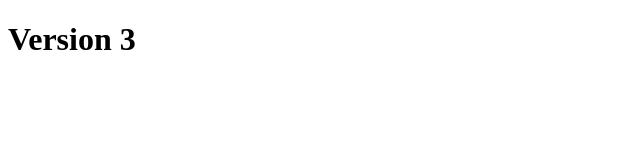
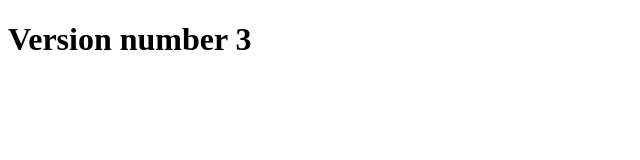
Before and after one commit to nairx/git-lessons, a plain HTML site: page index.html in a window 1280 px wide. Shown: the whole page, without its empty margins (0-640 px from the left). Drawn offline with Linux system fonts and the light colour scheme.

```diff
--- a/index.html
+++ b/index.html
@@ -6,6 +6,6 @@
     <title>Document</title>
 </head>
 <body>
-    <h1>Version 3</h1>
+    <h1>Version number 3</h1>
 </body>
 </html>
```
